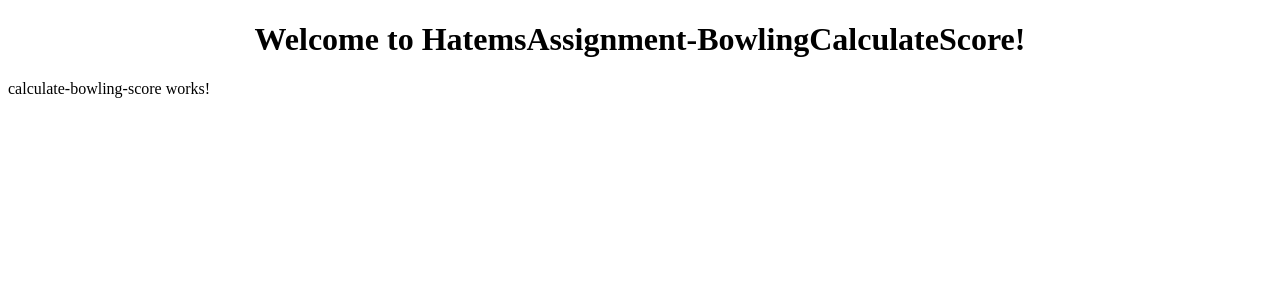
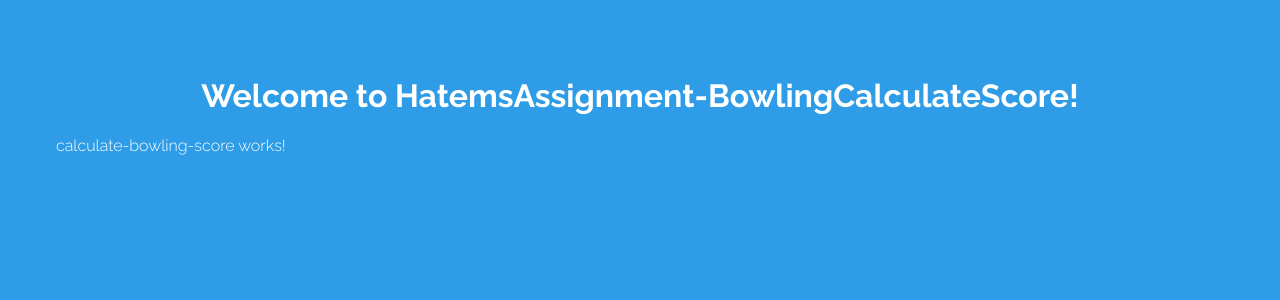
Before and after one commit to Hatem-Mahmood/HatemsAssignment-BowlingCalculateScore, an Angular app: page / in a window 1280 px wide. Shown: the top 300 px of the page. Built offline with nearby package versions, Linux system fonts and the light colour scheme.

Commit message:
Add SCSS code for the general appearance of the site

```diff
--- a/src/styles.scss
+++ b/src/styles.scss
@@ -1 +1,31 @@
 /* You can add global styles to this file, and also import other style files */
+@import url('https://fonts.googleapis.com/css?family=Raleway:300,700');
+$background:#2E9CE6;
+$background2:rgb(46, 230, 156);
+$background3:rgb( 230,46, 156);
+body{
+    background:$background ;
+    padding: 3em;
+    font-family: 'Raleway','Arial';
+    color: #fff;
+}
+
+ul{
+    list-style-type: none;
+    margin: 0 0 2em 0;
+    padding: 0;
+}
+
+ul li{
+    display: inline;
+    margin-right: 30px;
+}
+
+ul li a{
+    font-size: 1.5em
+}
+
+a{
+    color: #fff;
+    text-decoration: none;
+}
```
